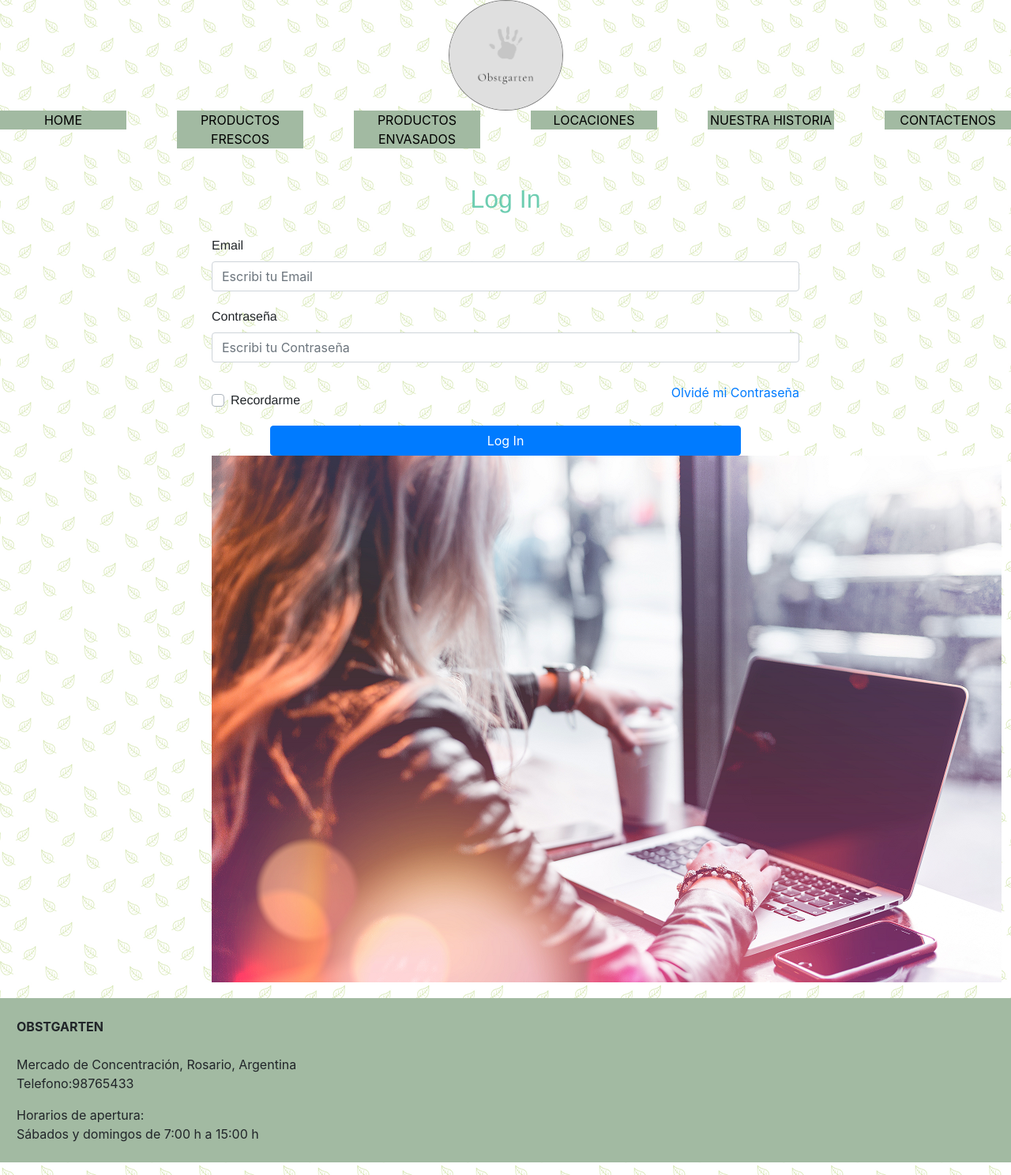
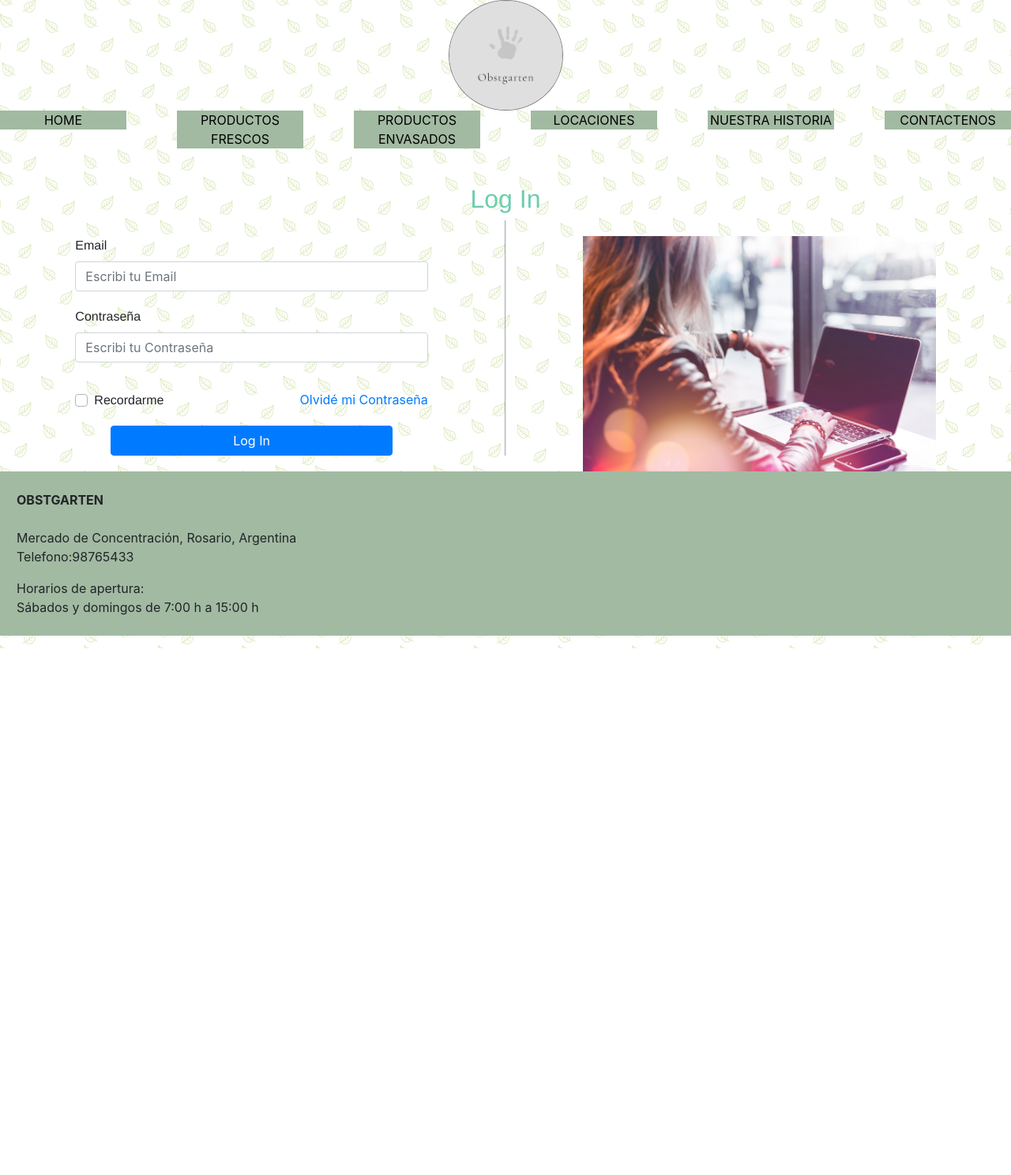
Before and after one commit to JoaquinLampe/grupo5-new-ecommerce, a PHP site: page /login.html in a window 1280 px wide. Shown: the whole page at 79% size. After the commit the page ends 821 px from the top, so only its background shows below. Run offline with PHP 8.4, Linux system fonts and the light colour scheme.

Commit message:
cambios en el mediaquerie del login

```diff
--- a/css/styleUnico.css
+++ b/css/styleUnico.css
@@ -83,7 +83,7 @@ p {
 .cuerpo-registro {
     width: 100%;
     margin: 0 auto;
-    background-color: #6dcdb1;
+    background-image: url("../img/leaves.png");
 }
 
 main h2 {
@@ -187,6 +187,10 @@ label {
 
 #boton-login {
     width: 80%;
+}
+
+.foto-login {
+  display: none;
 }
 
 
@@ -369,12 +373,17 @@ footer ul li {
         width: 60%;
         margin: 0 auto;
     }
+
+    .olvide {
+      position: relative;
+      top: 19px;
+    }
 }
 
 @media only screen and (min-width: 1024px){
     .cuerpo-registro {
         width: 90%;
-        background-color: white;
+        background-image: url("../img/leaves.png");
 
     }
 
@@ -399,6 +408,43 @@ footer ul li {
     }
 
     .cuerpo-perfil {
-        background-color: white;
+        background-image: url("../img/leaves.png");
+    }
+
+    .titulo-login {
+      display: flex;
+      justify-content: center;
+    }
+
+    .login {
+      width: 90%;
+      display: flex;
+      justify-content: space-around;
+    }
+
+    .form-login {
+      width: 40%;
+    }
+
+    .foto-login {
+      display: block;
+      width: 40%;
+    }
+
+    .login img {
+      width: 100%;
+      position: relative;
+      top: 20px;
+    }
+
+    .divider {
+      width: 1px;
+      opacity: 0.8;
+      background-color: #858f96;
+      margin: 0 71px;
+    }
+
+    .foto-login {
+      width: 40%;
     }
 }
```
